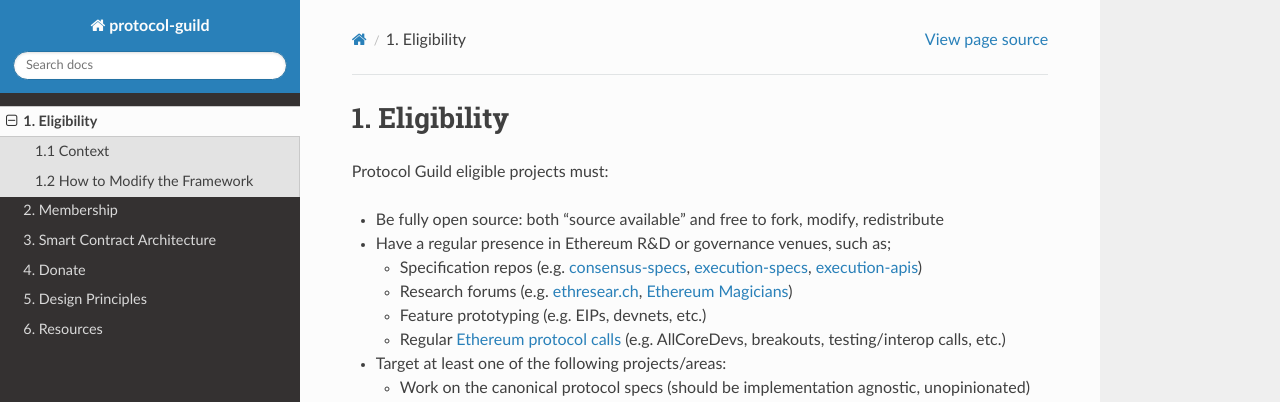
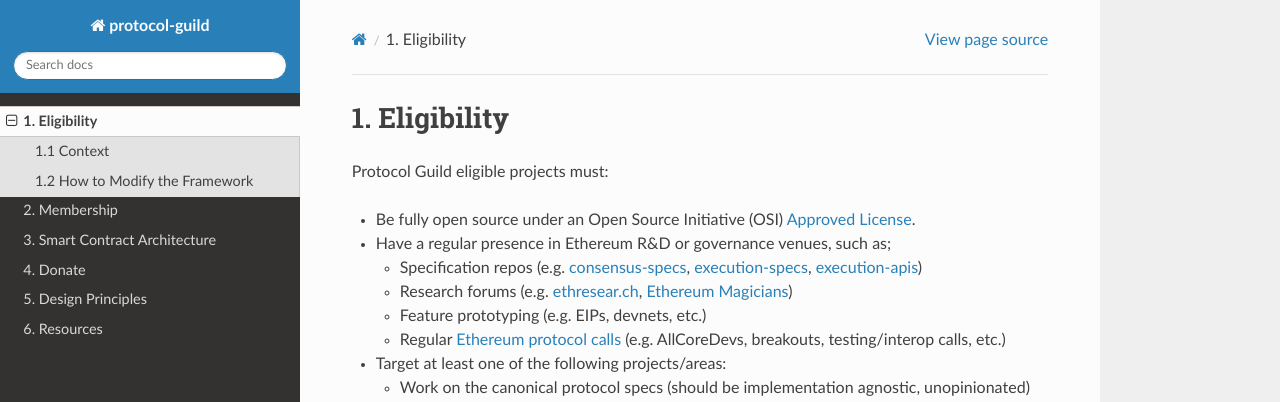
Before and after one commit to protocolguild/documentation, a Sphinx documentation site: the page built from docs/01-eligibility.md, in a window 1280 px wide and 900 px high. Shown: the top 402 px of the window. Built offline with Sphinx 7.4.7 and the Read the Docs theme 2.0.0, drawn with Linux system fonts in a browser that asks for light colours.

Commit message:
Update 01-eligibility.md

```diff
--- a/docs/01-eligibility.md
+++ b/docs/01-eligibility.md
@@ -2,7 +2,7 @@
 
 Protocol Guild eligible projects must:
 
-- Be fully open source: both “source available” and free to fork, modify, redistribute
+- Be fully open source under an Open Source Initiative (OSI) [Approved License](https://opensource.org/licenses).
 - Have a regular presence in Ethereum R&D or governance venues, such as;
   - Specification repos (e.g. [consensus-specs](https://github.com/ethereum/consensus-specs), [execution-specs](https://github.com/ethereum/execution-specs), [execution-apis](https://github.com/ethereum/execution-apis))
   - Research forums (e.g. [ethresear.ch](https://ethresear.ch), [Ethereum Magicians](https://ethereum-magicians.org/))
```
